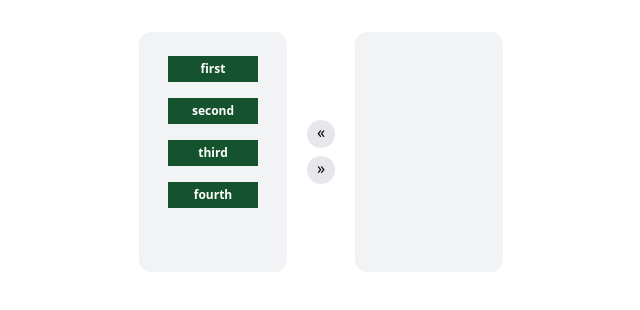
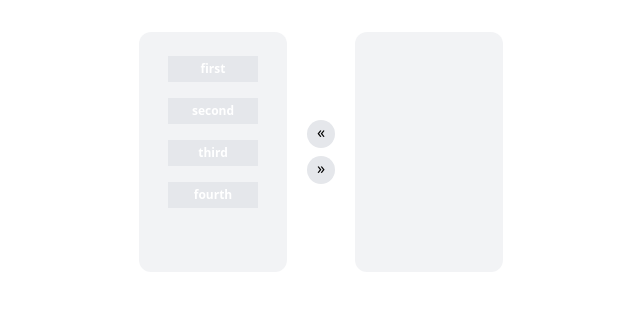
Before and after one commit to syedalirazazaidi/challanges-reactjs, a React (Vite) app in the folder list/: page / in a window 1280 px wide. Shown: the top 310 px of the page, without its empty margins (319-959 px from the left). Built offline with nearby package versions, Linux system fonts and the light colour scheme.

Commit message:
add onclick change button color

```diff
--- a/list/src/components/transfirlist.tsx
+++ b/list/src/components/transfirlist.tsx
@@ -15,16 +15,20 @@ export default function Transfirlist() {
 
   const [listmy, setStateList] = useState<ITemType[]>([]);
   const [bgColor, setbgColor] = useState<string>("");
+  const [bgId, setbgID] = useState<number>();
+
   const listIDClick = (newlist: any, id: number) => {
     const itemToUpdate = items.find((item) => item.id === id);
 
     if (itemToUpdate) {
+      console.log(itemToUpdate.id, ":::::::::::::::ID");
+      setbgID(itemToUpdate.id);
       setbgColor("red");
     }
     setStateList((prevListMy) => [...prevListMy, newlist]);
   };
 
-  const dynamicClass = bgColor === "red" ? "bg-red-900" : "bg-green-900";
+  const dynamicClass = "red";
 
   return (
     <div className="flex justify-center gap-5 items-center">
@@ -35,7 +39,9 @@ export default function Transfirlist() {
               return (
                 <div key={item.id}>
                   <button
-                    className={`${dynamicClass} bg-gray-200 w-[90px] py-1  text-[12px] font-semibold text-white m-2 rounded-lg`}
+                    className={`${
+                      bgId === item.id ? "bg-red-900" : ""
+                    } bg-gray-200 w-[90px] py-1  text-[12px] font-semibold text-white m-2 rounded-lg`}
                     onClick={() => listIDClick(item, item.id)}
                   >
                     {item.list}
```
